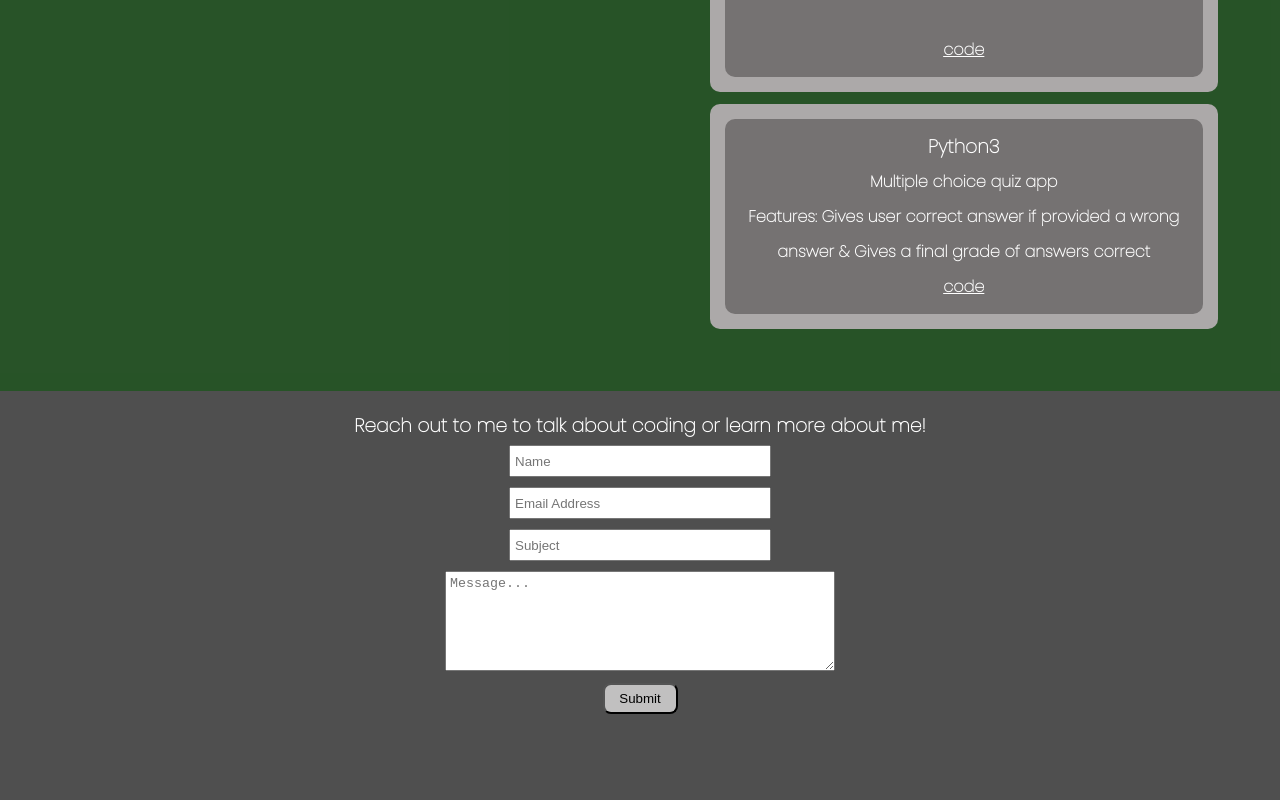
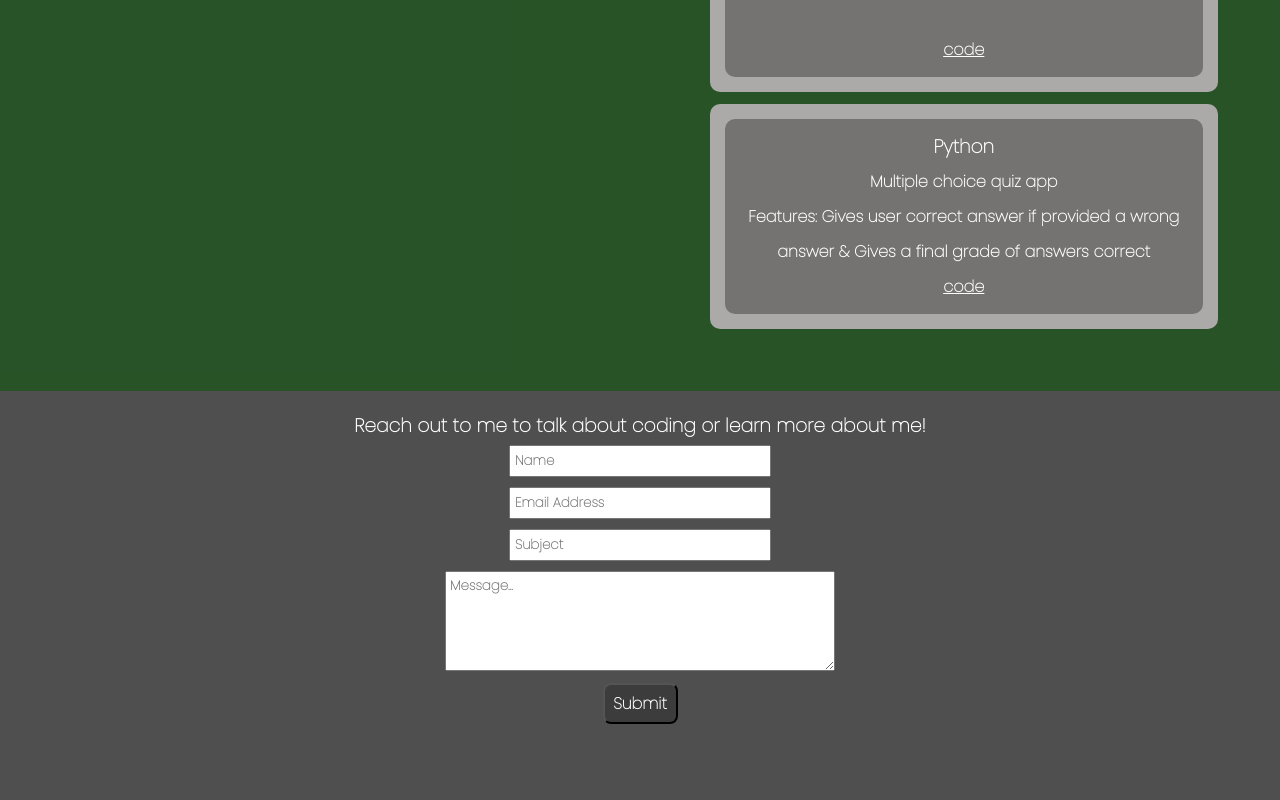
Before and after one commit to troymeeker/react-portfolio, a React (Create React App) app: page / in a window 1280 px wide. Shown: the part 1660-2460 px from the top of the page. Built offline with nearby package versions, Linux system fonts and the light colour scheme; grey boxes are pictures that could not be loaded.

Commit message:
bolding some fonts, making fonts uniform

```diff
--- a/src/components/ContactForm.js
+++ b/src/components/ContactForm.js
@@ -77,7 +77,7 @@ function ContactForm(){
 
         <button type='submit' className='submit-button'>Submit</button>
         <div >
-        {submitted ? <h4 className='succes-msg'>Your contact has been sent, I will be in touch with you very soon!</h4> : null}
+        {submitted ? <h4 className='success-msg'>Your contact has been sent, I will be in touch with you very soon!</h4> : null}
         </div>
       </form>
 
--- a/src/components/Main.js
+++ b/src/components/Main.js
@@ -80,10 +80,10 @@ function Main(){
                     <div className="project-div-bg">
                         <div className="project-div">
 
-                            <h3> Python3 </h3>
+                            <h3> Python </h3>
                             <h4>Multiple choice quiz app</h4>
                             <p>Features: Gives user correct answer if provided a wrong answer & Gives a final grade of answers correct </p>
-
+                           {/* <img width="450" height="250" alt='code snippet' src="./files/codesnip.png"/> */}
                             <a href="https://github.com/troymeeker/python_quiz" target='_blank' rel="noreferrer" className="link">code</a>
                         </div>
                     </div>
--- a/src/css/index.css
+++ b/src/css/index.css
@@ -1,6 +1,7 @@
 *{
   margin: 0px;
   padding: 0px;
+  font-family: 'Poppins', sans-serif;
 }
 
 body {
@@ -151,14 +152,16 @@ flex:1;
   width: 250px;
   margin: 5px;
   padding:4px;
+  font-weight: bold;
 }
 .form-message{
   height: 90px;
   width: 380px;
   margin: 5px;
   padding:4px;
+  font-weight: bold;
 }
-.succes-msg{
+.success-msg{
   margin:auto;
   width: 65%;
   border: 1px solid black;
@@ -208,8 +211,8 @@ margin-top:25px ;
 
 }
 .footer-item:visited{
-text-decoration: none;
-color:white;
+  text-decoration: none;
+  color:white;
 
 }
 .grid-item-footer{
@@ -236,16 +239,15 @@ color:white;
 .submit-button{
   width: 75px;
   padding: 6px;
-  background-color: rgb(193, 192, 192);
+  background-color: rgb(61, 60, 60);
   border-radius: 8px;
-
-
+  font-size: 16px;
+  font-weight: bold;
+  color:white;
 }
 .submit-button:hover{
-
-  background-color: rgb(62, 62, 62);
-  color:white;
-
+  background-color: rgb(176, 174, 174);
+  color:black;
 
 }
 
@@ -254,8 +256,6 @@ color:white;
   height:150px;
   margin:20px auto 0 auto;
   background:inherit;
-
-
   display:flex;
   align-items: center;
   justify-content: center;
```
Also changed, not shown: src/components/files/codesnip.png (added).
